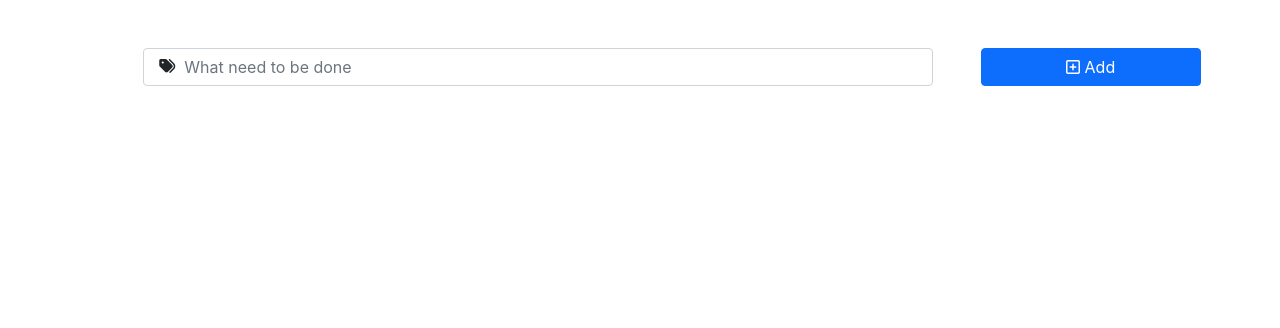
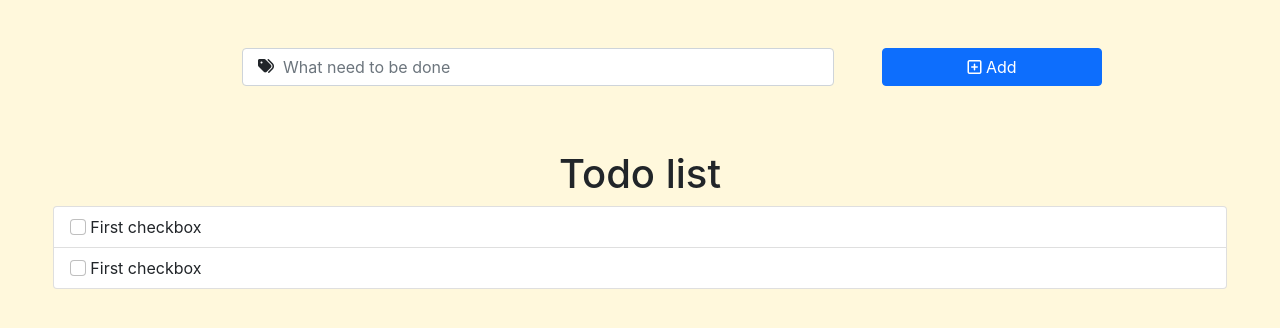
Before and after one commit to tingol88/todoTs, a React (Create React App) app in the folder client/: page / in a window 1280 px wide. Shown: the top 328 px of the page. Built offline with nearby package versions, Linux system fonts and the light colour scheme.

Commit message:
form component and list component

```diff
--- a/client/src/App.tsx
+++ b/client/src/App.tsx
@@ -1,12 +1,27 @@
-import React from 'react';
+import React from "react";
+import { useState } from "react";
 
-import './App.css';
-import Form from './Components/Form/Form';
+import "./App.css";
+import Form from "./Components/Form/Form";
+import List from "./Components/List/List";
 
 function App() {
+  const [input, setInput] = useState("");
+  const [list, setList] = useState([]);
+  const handlerInput: (event: any) => void = (event: any) => {
+    setInput(event.target.value);
+  };
+  const handlerAddButton: (event: any) => void = (event: any) => {
+    if (input) {
+      setList((pre) => {
+        return [...pre];
+      });
+    }
+  };
   return (
     <div className="App">
-   <Form />
+      <Form input={input} handlerInput={handlerInput} />
+      <List />
     </div>
   );
 }
--- a/client/src/Components/Form/Form.tsx
+++ b/client/src/Components/Form/Form.tsx
@@ -1,16 +1,27 @@
-import styles from './style.module.css'
+import styles from "./style.module.css";
 
-const Form = () => {
+const Form = ({input, handlerInput}:any) => {
   return (
-    <div className={`d-flex justify-content-center py-5 gap-5 mx-5 ${styles.input}`}>
-      <div className="mb-3 col-8">
+    <div
+      className={`d-flex justify-content-center py-5 gap-5 mx-5 ${styles.input}`}
+    >
+      <div className="mb-3 col-6">
         <input
+          onChange={handlerInput}
           type="email"
           className="form-control"
           placeholder="What need to be done"
+          value={input}
         />
       </div>
-        <button style={{height: '38px', width: '220px'}} type="button" className="btn btn-primary"> <i className="far fa-plus-square"></i> Add</button>
+      <button
+        style={{ height: "38px", width: "220px" }}
+        type="button"
+        className="btn btn-primary"
+      >
+        {" "}
+        <i className="far fa-plus-square"></i> Add
+      </button>
     </div>
   );
 };
--- /dev/null
+++ b/client/src/Components/List/List.tsx
@@ -0,0 +1,19 @@
+import TodoItem from "../TodoItem/TodoItem";
+
+const List = () => {
+  return (
+    <div className="">
+      <h1>Todo list</h1>
+      <div className="d-flex justify-content-center">
+    <ul className="list-group d-flex col-11">
+      <TodoItem />
+      <TodoItem />
+
+    </ul>
+    </div>
+    </div>
+
+  );
+};
+
+export default List;
--- /dev/null
+++ b/client/src/Components/TodoItem/TodoItem.tsx
@@ -0,0 +1,14 @@
+const TodoItem = () => {
+  return (
+    <li className="list-group-item d-flex justify-content-start">
+      <input
+        className="form-check-input me-1"
+        type="checkbox"
+        value=""
+        aria-label="..."
+      />
+      First checkbox
+    </li>
+  );
+};
+export default TodoItem;
--- a/client/src/index.css
+++ b/client/src/index.css
@@ -1,13 +1,14 @@
 body {
   margin: 0;
-  font-family: -apple-system, BlinkMacSystemFont, 'Segoe UI', 'Roboto', 'Oxygen',
-    'Ubuntu', 'Cantarell', 'Fira Sans', 'Droid Sans', 'Helvetica Neue',
+  font-family: -apple-system, BlinkMacSystemFont, "Segoe UI", "Roboto", "Oxygen",
+    "Ubuntu", "Cantarell", "Fira Sans", "Droid Sans", "Helvetica Neue",
     sans-serif;
   -webkit-font-smoothing: antialiased;
   -moz-osx-font-smoothing: grayscale;
+  background-color:cornsilk;
 }
 
 code {
-  font-family: source-code-pro, Menlo, Monaco, Consolas, 'Courier New',
+  font-family: source-code-pro, Menlo, Monaco, Consolas, "Courier New",
     monospace;
 }
```
